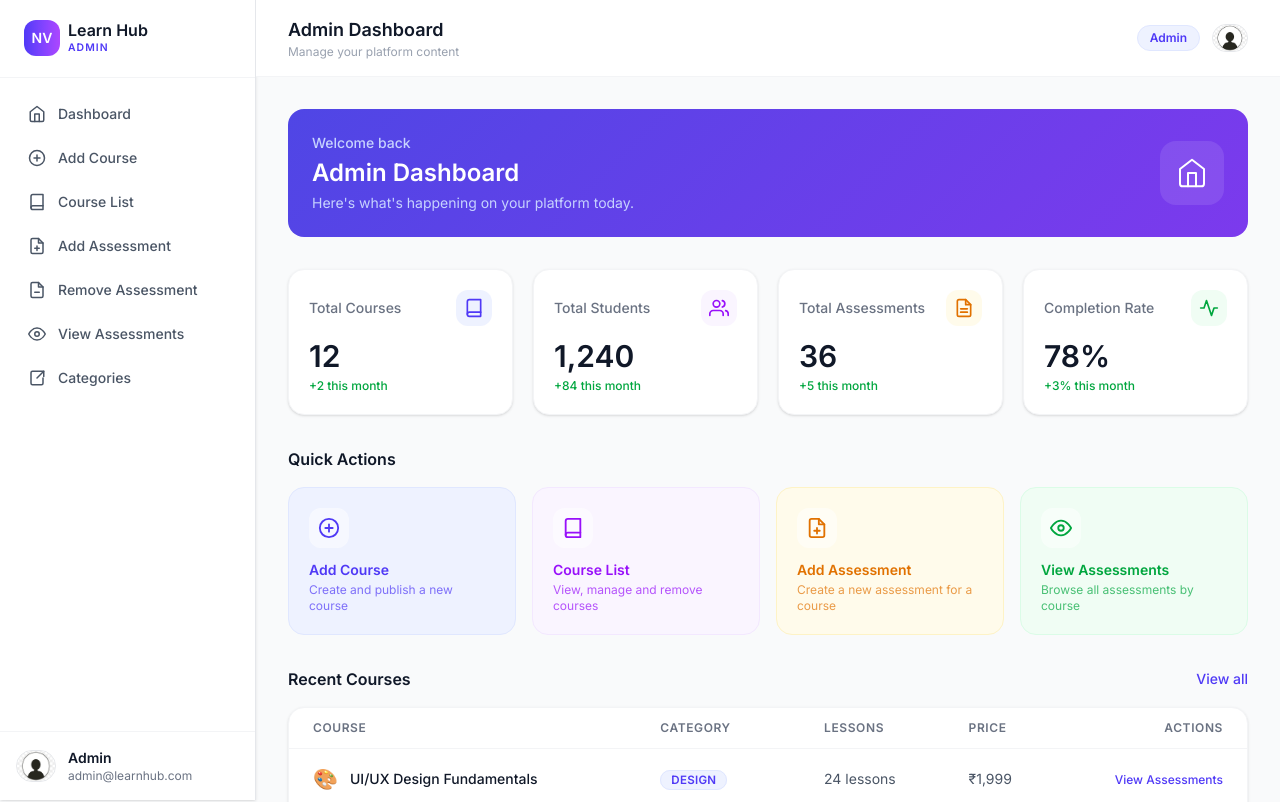
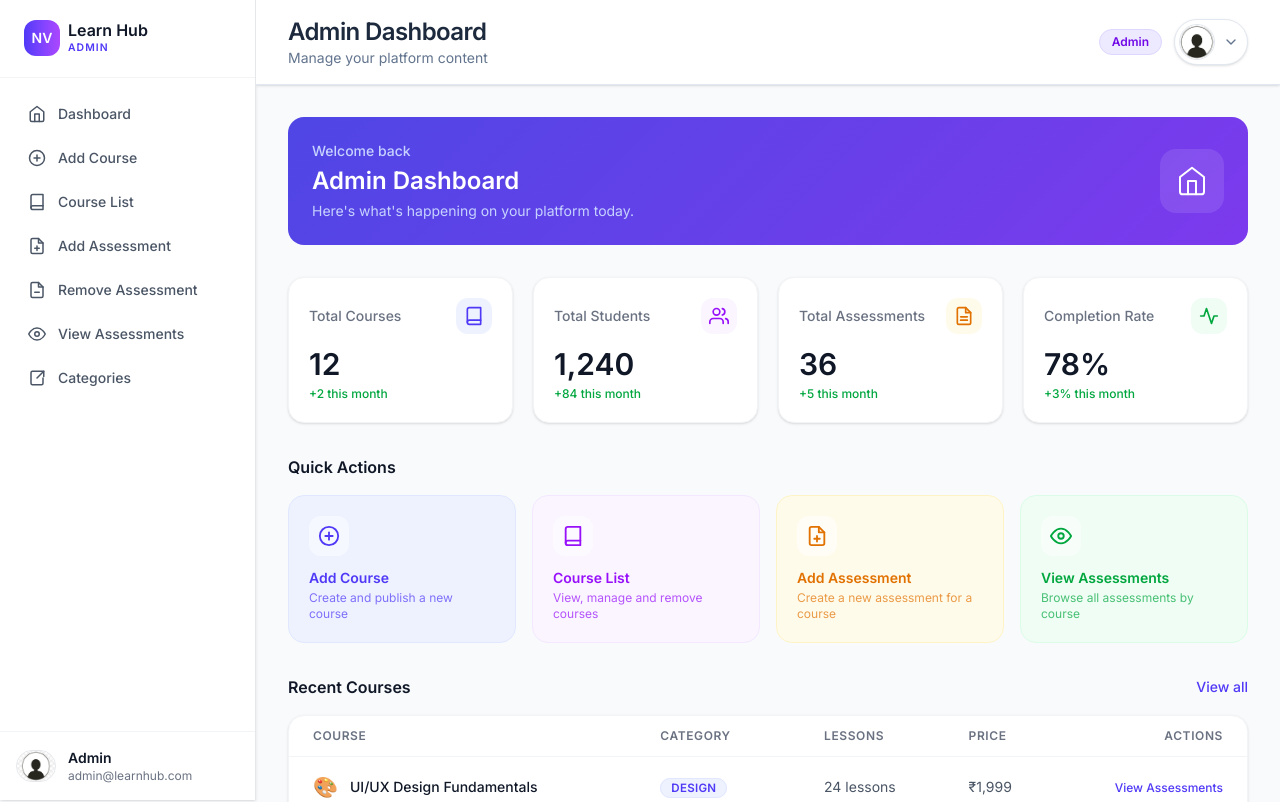
Before and after one commit to ReactCapstone/OnlineLearningPlatform_FE, a React (Vite) app: page /admin in a window 1280 px wide. Shown: the top 802 px of the page. Built offline with nearby package versions, Linux system fonts and the light colour scheme.

Commit message:
Admin-logout functionality

```diff
--- a/src/components/CourseCard.tsx
+++ b/src/components/CourseCard.tsx
@@ -1,6 +1,6 @@
 import { Link } from 'react-router-dom'
 import { useAppDispatch, useAppSelector } from '../redux/hooks'
-import { addToWishlist, removeFromWishlist } from '../redux/student/wishlistSlice'
+import { addToWishlist, removeFromWishlist, type WishlistCourse } from '../redux/student/wishlistSlice'
 import { selectWishlistItems } from '../redux/student/wishlistSelectors'
 import { useState } from 'react'
 import wishlistService from '../services/wishlistService'
@@ -38,7 +38,20 @@ export default function CourseCard({ course }: CourseCardProps) {
         dispatch(removeFromWishlist(course.id))
       } else {
         await wishlistService.addToWishlist(course.id)
-        dispatch(addToWishlist(course))
+
+        const wishlistPayload: WishlistCourse = {
+          id: course.id,
+          title: course.title,
+          description: course.description,
+          thumbnail: '',
+          category: course.category,
+          level: 'Beginner',
+          price: 0,
+          totalLessons: course.lessons,
+          totalSections: 0,
+        }
+
+        dispatch(addToWishlist(wishlistPayload))
       }
     } catch (err) {
       console.error('Wishlist API error', err)
--- a/src/components/layout/AdminLayout/AdminLayout.tsx
+++ b/src/components/layout/AdminLayout/AdminLayout.tsx
@@ -1,4 +1,8 @@
-import { type ReactNode } from 'react'
+import { useState, type ReactNode } from 'react'
+import { useNavigate } from 'react-router-dom'
+import { FiChevronDown } from 'react-icons/fi'
+import { useAppDispatch } from '../../../redux/hooks'
+import { logout } from '../../../redux/auth/authSlice'
 import AdminSidebar from './AdminSidebar'
 
 interface Props {
@@ -6,6 +10,16 @@ interface Props {
 }
 
 export default function AdminLayout({ children }: Props) {
+  const [isMenuOpen, setIsMenuOpen] = useState(false)
+  const navigate = useNavigate()
+  const dispatch = useAppDispatch()
+
+  const handleLogout = () => {
+    setIsMenuOpen(false)
+    dispatch(logout())
+    navigate('/admin/login')
+  }
+
   return (
     <div className="flex min-h-screen bg-gray-50" style={{ fontFamily: "'Inter', sans-serif" }}>
 
@@ -16,22 +30,45 @@ export default function AdminLayout({ children }: Props) {
       <div className="flex-1 flex flex-col overflow-auto">
 
         {/* Top bar */}
-        <header className="bg-white border-b border-gray-100 px-8 py-4 flex items-center justify-between sticky top-0 z-10">
+        <header className="sticky top-0 z-10 flex items-center justify-between border-b border-slate-200 bg-white px-8 py-4 shadow-sm">
           <div>
-            <h1 className="text-lg font-bold text-gray-900">Admin Dashboard</h1>
-            <p className="text-xs text-gray-400">Manage your platform content</p>
+            <h1 className="text-2xl font-bold tracking-tight text-slate-800">Admin Dashboard</h1>
+            <p className="text-sm text-slate-500">Manage your platform content</p>
           </div>
+
           <div className="flex items-center gap-3">
-            <span className="text-xs font-semibold text-indigo-600 bg-indigo-50 border border-indigo-100 px-3 py-1 rounded-full">
+            <span className="inline-flex items-center rounded-full border border-violet-200 bg-violet-100 px-3 py-1 text-xs font-semibold text-violet-700">
               Admin
             </span>
+
+            <div className="relative">
+              <button
+                type="button"
+                onClick={() => setIsMenuOpen((prev) => !prev)}
+                className="flex items-center gap-2 rounded-full border border-slate-200 bg-white p-1 text-slate-700 shadow-sm transition hover:border-violet-200 hover:bg-violet-50"
+              >
                 <img
                   src="src/assets/images/default-user.png"
                   width={36}
                   height={36}
-              className="rounded-full object-cover border border-gray-200"
+                  className="h-9 w-9 rounded-full object-cover border border-slate-200 bg-slate-100"
                   alt="Admin"
                 />
+                <FiChevronDown size={16} className="mr-1 text-slate-500" />
+              </button>
+
+              {isMenuOpen && (
+                <div className="absolute right-0 top-12 w-44 overflow-hidden rounded-xl border border-slate-200 bg-white shadow-xl ring-1 ring-black/5">
+                  <button
+                    type="button"
+                    onClick={handleLogout}
+                    className="w-full px-4 py-3 text-left text-sm font-medium text-slate-700 transition hover:bg-slate-50 hover:text-slate-900"
+                  >
+                    Logout
+                  </button>
+                </div>
+              )}
+            </div>
           </div>
         </header>
 
--- a/src/components/layout/AdminLayout/AdminSidebar.tsx
+++ b/src/components/layout/AdminLayout/AdminSidebar.tsx
@@ -89,6 +89,7 @@ export default function AdminSidebar() {
           <NavLink
             key={label}
             to={to}
+            end={to === '/admin/courses' || to === '/admin/dashboard'}
             className={({ isActive }) =>
               `flex items-center gap-3 px-3 py-2.5 rounded-xl text-sm font-medium transition-all duration-150
               ${isActive
--- a/src/pages/AdminDashboard/AdminHome.tsx
+++ b/src/pages/AdminDashboard/AdminHome.tsx
@@ -174,12 +174,13 @@ export default function AdminHome() {
               <Link
                 key={label}
                 to={to}
-                className={`flex flex-col gap-3 p-5 rounded-2xl border transition-all duration-200 hover:-translate-y-1 hover:shadow-md ${bgColor} ${textColor} ${borderColor} ${hoverBg} ${hoverText} ${hoverBorder} group`}
+                onClick={(e) => e.stopPropagation()}
+                className={`group relative z-10 block flex-col gap-3 p-5 rounded-2xl border transition-all duration-200 hover:-translate-y-1 hover:shadow-md ${bgColor} ${textColor} ${borderColor} ${hoverBg} ${hoverText} ${hoverBorder}`}
               >
                 <div className="w-10 h-10 rounded-xl bg-white/50 flex items-center justify-center">
                   {icon}
                 </div>
-                <div>
+                <div className="mt-3">
                   <p className="text-sm font-semibold">{label}</p>
                   <p className="text-xs opacity-70 mt-0.5">{description}</p>
                 </div>
--- a/src/routes/AppRoutes.tsx
+++ b/src/routes/AppRoutes.tsx
@@ -47,6 +47,7 @@ export default function AppRoutes() {
             <Route path="/admin/dashboard" element={<AdminHome />} />
             <Route path="/admin/login" element={<AdminLogin />} />
             <Route path="/admin/courses" element={<CourseList />} />
+            <Route path="/admin/courses/list" element={<CourseList />} />
             <Route path="/admin/courses/add" element={<AddCourse />} />
             <Route path="/admin/assessments/add" element={<AddAssessment />} />
             <Route path="/admin/categories" element={<Categories />} />
```
Lines whose indentation alone changed are shown as unchanged.
